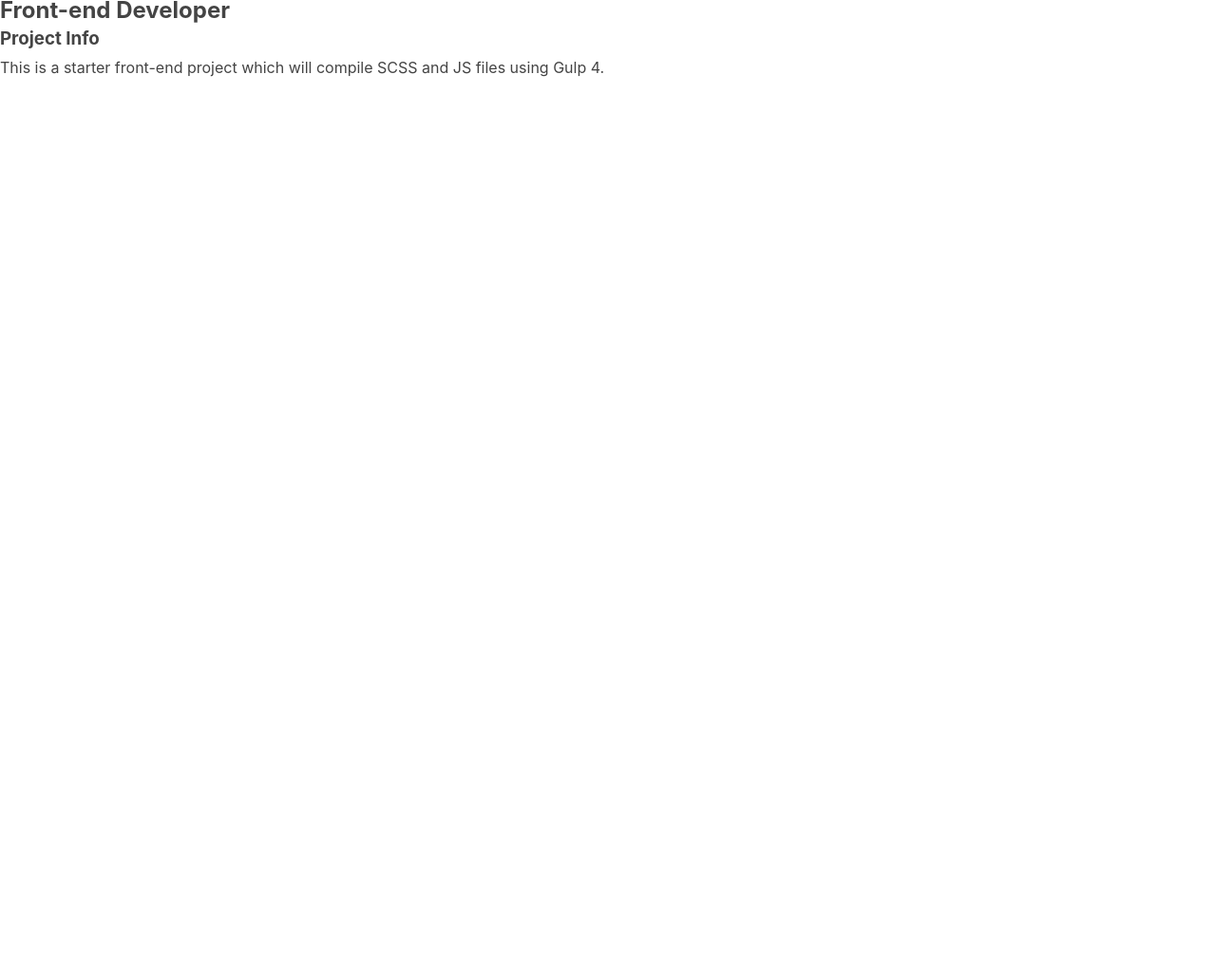
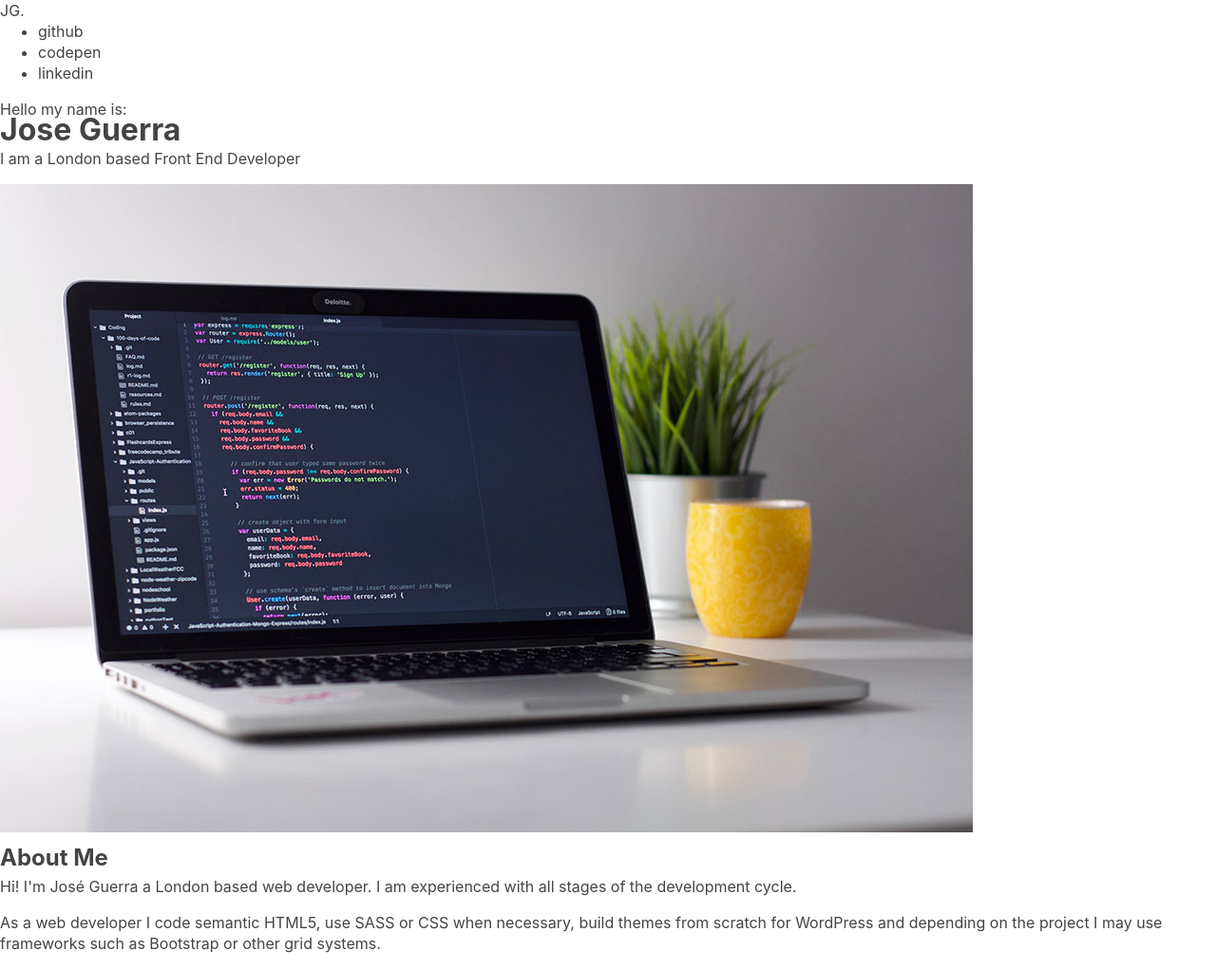
Before and after one commit to jsguerra/fed-concept-page, a website: page app/index.html in a window 1280 px wide. Shown: the whole page at 95% size. Before the commit the page ends 800 px from the top, so only its background shows below. Drawn offline with Linux system fonts and the light colour scheme.

Commit message:
updated markup

```diff
--- a/app/index.html
+++ b/app/index.html
@@ -10,30 +10,49 @@
     <meta name="theme-color" content="#1843c1" />
     <meta name="apple-mobile-web-app-status-bar-style" content="#1843c1">
 
-    <title>Font-end Developer</title>
+    <title>Jose Guerra: London Font-end Developer</title>
 
     <!-- Google Fonts -->
-    <link href="https://fonts.googleapis.com/css?family=Roboto:400,700" rel="stylesheet">
+    <link href="https://fonts.googleapis.com/css?family=Montserrat:500,700" rel="stylesheet">
 
     <!-- CSS File -->
     <link rel="stylesheet" href="css/style.min.css">
   </head>
   <body>
+    <header id="master-header">
+      <div class="container">
+          <span id="site-logo">JG.</span>
+          <ul class="social-links">
+            <li>github</li>
+            <li>codepen</li>
+            <li>linkedin</li>
+          </ul>
+      </div>
+    </header>
 
-  <main>
-    <section class="content">
-      <h1>Front-end Developer</h1>
+    <main id="main">
+      <div class="hero-treatment">
+        <div class="container">
+          <div class="welcome">
+            <span class="support-text">Hello my name is:</span>
+            <h1 class="lead-title">Jose Guerra</h1>
+            <p class="lead-text">I am a London based Front End Developer</p>
+          </div>
+          <figure class="profile-image">
+            <img src="images/front-end-web-developer.jpg" alt="Jose Guerra London Front End Developer" />
+          </figure>
+        </div>
+      </div>
 
+      <section class="about-me">
+        <h2>About Me</h2>
+        <div class="container">
+          <p>Hi! I'm José Guerra a London based web developer. I am experienced with all stages of the development cycle.</p>
 
-    </section>
-
-    <aside>
-      <h3>Project Info</h3>
-      <p>
-        This is a starter front-end project which will compile SCSS and JS files using Gulp 4.
-      </p>
-    </aside>
-  </main>
+          <p>As a web developer I code semantic HTML5, use SASS or CSS when necessary, build themes from scratch for WordPress and depending on the project I may use frameworks such as Bootstrap or other grid systems.</p>
+        </div>
+      </section>
+    </main>
 
   <!-- JavaScript File -->
   <script src="js/main.min.js"></script>
```
